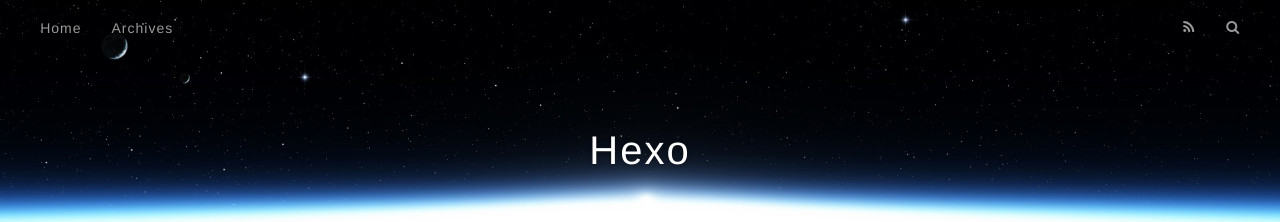
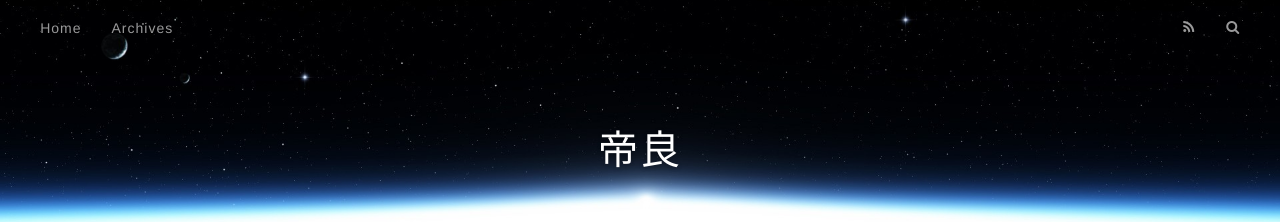
Before and after one commit to jinliangchen/jinliangchen.github.io, a plain HTML site: page index.html in a window 1280 px wide. Shown: the top 222 px of the page. Drawn offline with nearby package versions, Linux system fonts and the light colour scheme.

Commit message:
Site updated: 2017-08-11 11:08:28

```diff
--- a/index.html
+++ b/index.html
@@ -33,7 +33,7 @@
   <div id="header-outer" class="outer">
     <div id="header-title" class="inner">
       <h1 id="logo-wrap">
-        <a href="/" id="logo">Hexo</a>
+        <a href="/" id="logo">帝良</a>
       </h1>
 
     </div>
```
